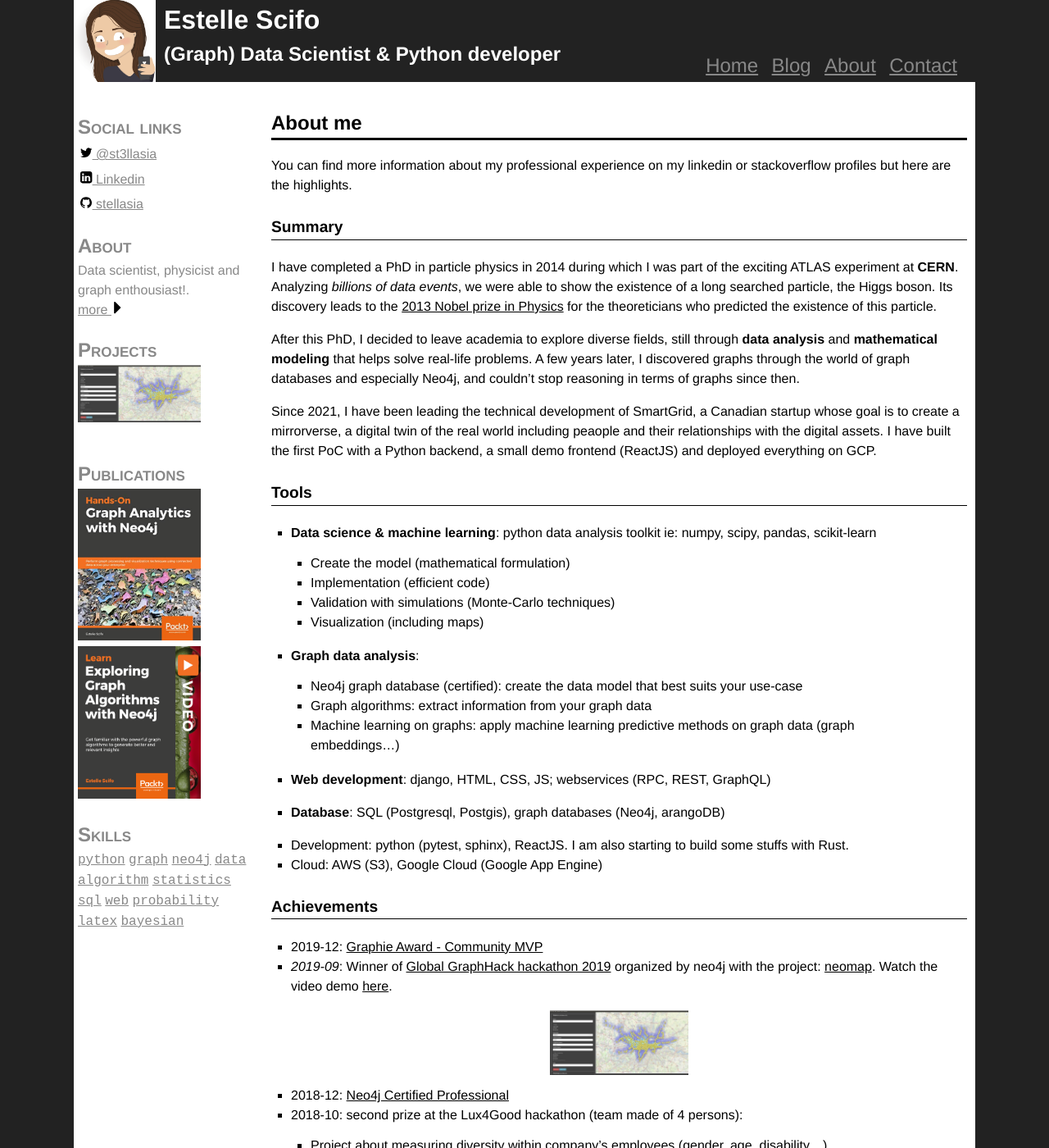
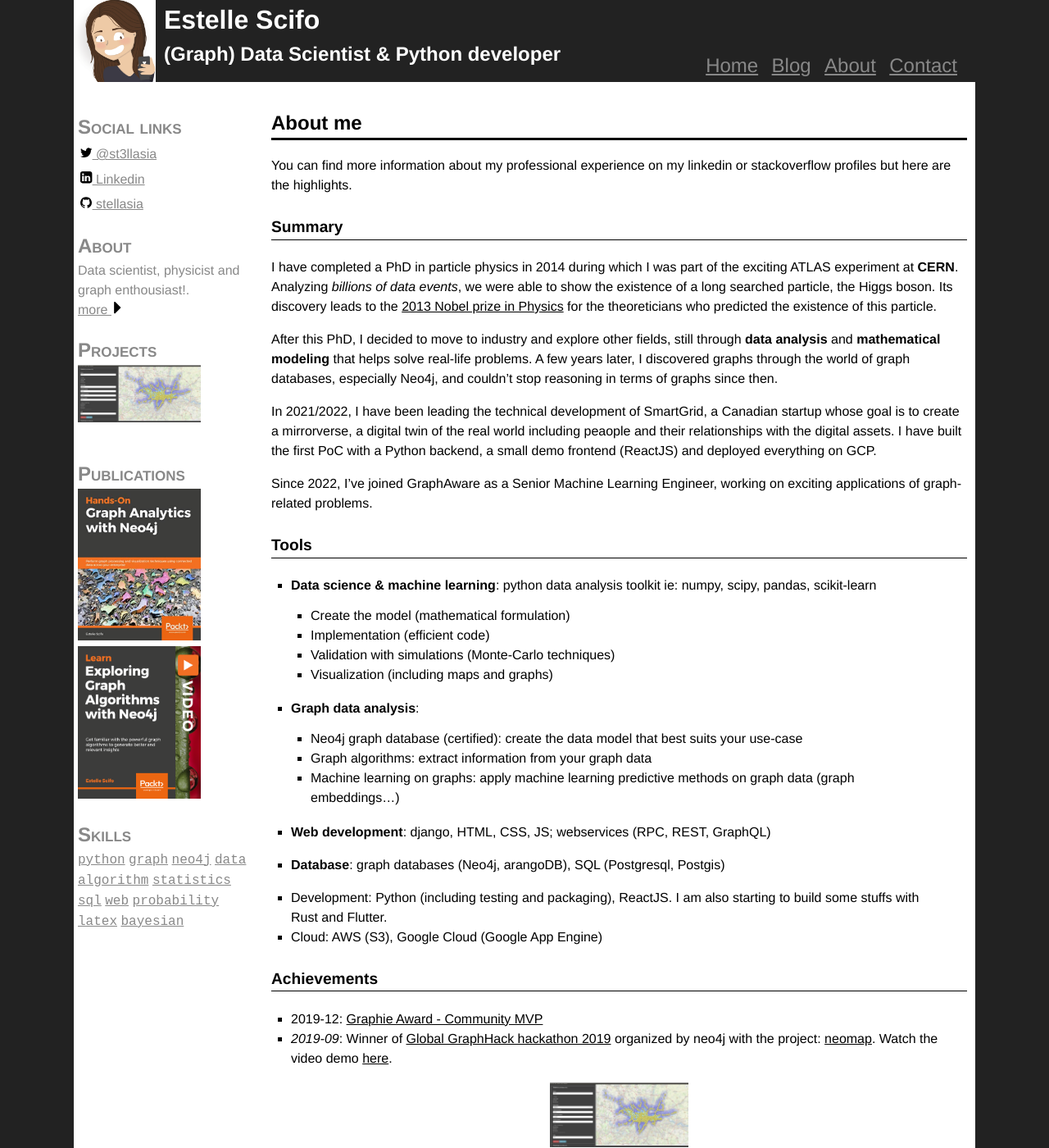
Before and after one commit to stellasia/stellasia.github.io, a Jekyll site: the page built from about.md, in a window 1280 px wide and 1400 px high. Shown: the whole window at 82% size. Built offline with Jekyll 4.4.1, drawn with Linux system fonts in a browser that asks for light colours; some of the changed text lies outside the part shown.

Commit message:
Update about.md

```diff
--- a/about.md
+++ b/about.md
@@ -11,31 +11,11 @@
 
 I have completed a PhD in particle physics in 2014 during which I was part of the exciting ATLAS experiment at **CERN**. Analyzing *billions of data events*, we were able to show the existence of a long searched particle, the Higgs boson. Its discovery leads to the [2013 Nobel prize in Physics](https://www.nobelprize.org/prizes/physics/2013/summary/) for the theoreticians who predicted the existence of this particle.
 
-After this PhD, I decided to leave academia to explore diverse fields, still through **data analysis** and **mathematical modeling** that helps solve real-life problems. A few years later, I discovered graphs through the world of graph databases and especially Neo4j, and couldn't stop reasoning in terms of graphs since then.
+After this PhD, I decided to move to industry and explore other fields, still through **data analysis** and **mathematical modeling** that helps solve real-life problems. A few years later, I discovered graphs through the world of graph databases, especially Neo4j, and couldn't stop reasoning in terms of graphs since then.
 
-Since 2021, I have been leading the technical development of SmartGrid, a Canadian startup whose goal is to create a mirrorverse, a digital twin of the real world including peaople and their relationships with the digital assets. I have built the first PoC with a Python backend, a small demo frontend (ReactJS) and deployed everything on GCP.
+In 2021/2022, I have been leading the technical development of SmartGrid, a Canadian startup whose goal is to create a mirrorverse, a digital twin of the real world including peaople and their relationships with the digital assets. I have built the first PoC with a Python backend, a small demo frontend (ReactJS) and deployed everything on GCP.
 
-<!--
-Beside data analysis, I can also write reliable code (including webservices and HTML/CSS/JavaScript) that can be pushed to **production**.
-
-<div class="info">
-<p>Right now, I am mainly interested in topics including but not limited to:
-    <ul>
-        <li>graph data and algorithms to extract meaningful information from it</li>
-	<li>mathematical/statistical modeling</li>
-	<li>bayesian analysis and its applications</li>
-    </ul>
-</p>
-</div>
-
-<div class="warning text-center text-red">
-<a href="/contact">Let's talk!</a>
-</div>
--->
-
-<!-- <div class="warning"> -->
-<!-- I am available for short freelance missions via <a href="https://www.malt.fr/profile/estellescifo">MALT</a>. -->
-<!-- </div> -->
+Since 2022, I've joined GraphAware as a Senior Machine Learning Engineer, working on exciting applications of graph-related problems.
 
 
 # Tools
@@ -44,7 +24,7 @@
     - Create the model (mathematical formulation)
     - Implementation (efficient code)
     - Validation with simulations (Monte-Carlo techniques)
-    - Visualization (including maps)
+    - Visualization (including maps and graphs)
 
 - **Graph data analysis**:
     - Neo4j graph database (certified): create the data model that best suits your use-case
@@ -54,9 +34,9 @@
 
 - **Web development**: django, HTML, CSS, JS; webservices (RPC, REST, GraphQL)
 
-- **Database**: SQL (Postgresql, Postgis), graph databases (Neo4j, arangoDB)
+- **Database**: graph databases (Neo4j, arangoDB), SQL (Postgresql, Postgis)
 
-- Development: python (pytest, sphinx), ReactJS. I am also starting to build some stuffs with Rust.
+- Development: Python (including testing and packaging), ReactJS. I am also starting to build some stuffs with Rust and Flutter.
 
 - Cloud: AWS (S3), Google Cloud (Google App Engine)
 
@@ -76,6 +56,8 @@
 
 # Publications
 
+- _2023_: **'Graph Data Science with Neo4j' book**: WIP
+
 - _2020-09_: **'Hands-on Graph Analytics with Neo4j' book** at [Packt Publishing](https://www.packtpub.com/data/hands-on-graph-analytics-with-neo4j). Available on [Amazon](https://www.amazon.com/gp/product/B08FBJ3B1S).
 
 ![Book cover](/img/51vPQ6l1RdL.jpg){:style="width: 20%"}
@@ -87,6 +69,10 @@
 
 
 # Talks
+
+- 2022-11: [NODES 2022](https://hopin.com/events/nodes-2022/registration) Annual online Conference organized by Neo4j: (I was a featured speaker ^^)
+    - _Building a Neo4j/Python Object Graph Mapper_ step by step guide leveraging Cypher map projection and Python dynamic typing
+    - Recording available here: https://youtu.be/DKziks5jQvc
 
 - 2020-11: I was invited by the [WinDSML Meetup group from Bussels](https://www.meetup.com/fr-FR/Brussels-Women-in-Machine-Learning-and-Data-Science) to give a talk about:
     - _Graph Databases for Machine Learning_: [Youtube](https://www.youtube.com/watch?v=0QGqU8I7gTA)
@@ -101,7 +87,10 @@
 
 # Work Experience
 
-- From 2021: **CTO & co-founder** at [SmartGrid](smartgrid.id) (remote company)
+- From 2022: Senior Machine Learning Engineer at GraphAware, neo4j partner
+
+- 2021-2022: **Technical co-founder** at [SmartGrid](smartgrid.id) (remote)
+   - Built solution prototype using Python & Rust for the backend, ReactJS for front-end, deployed on GCP
 
 - _2020-04 / 2021-07_: **Data scientist & backend developer** at Deleev (www.labellevie.com), dark grocery mainly operating in Paris, France:
     - Logistics and automation through operation research tools (delivery routes and order dispatch on available drivers based on business constraints)
```
